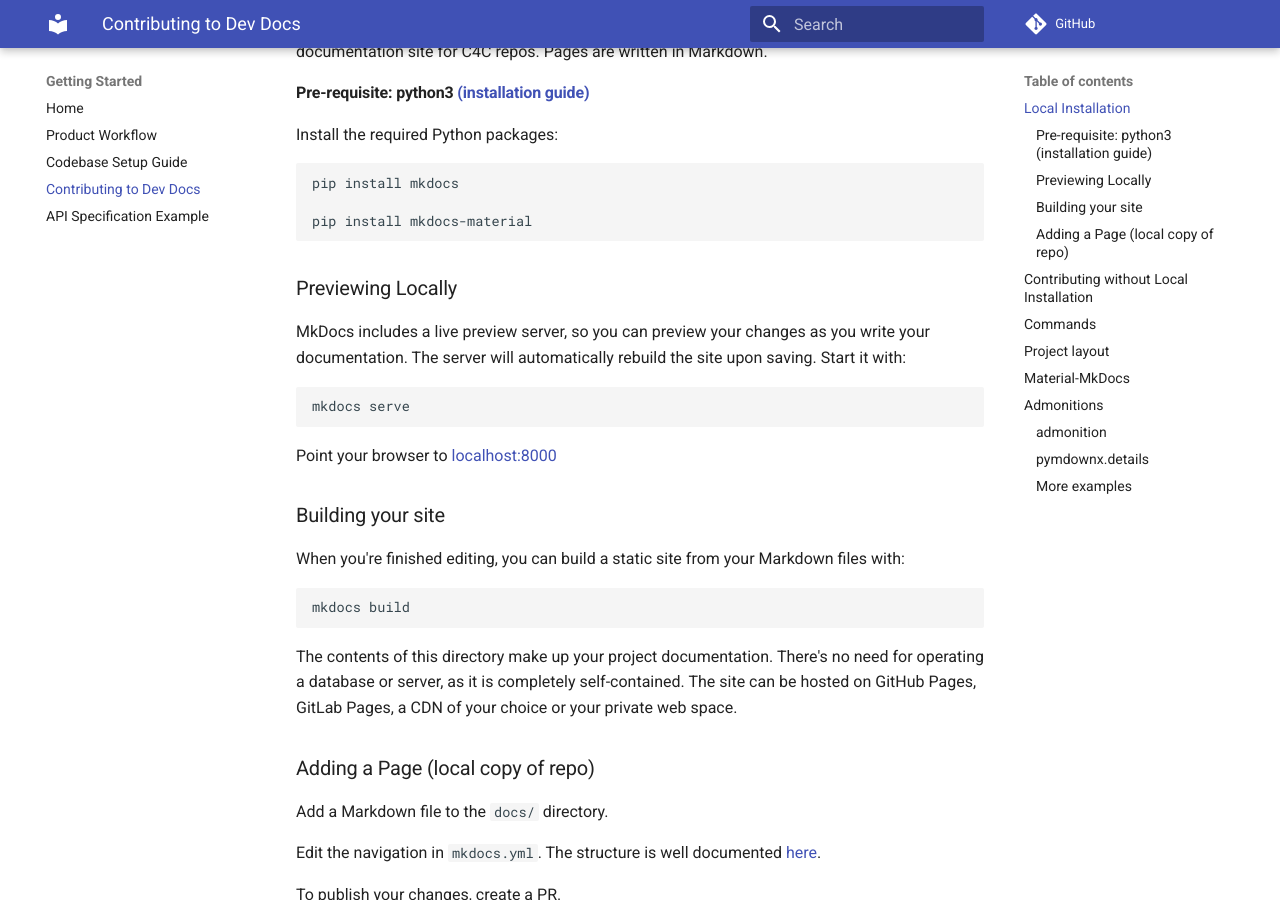
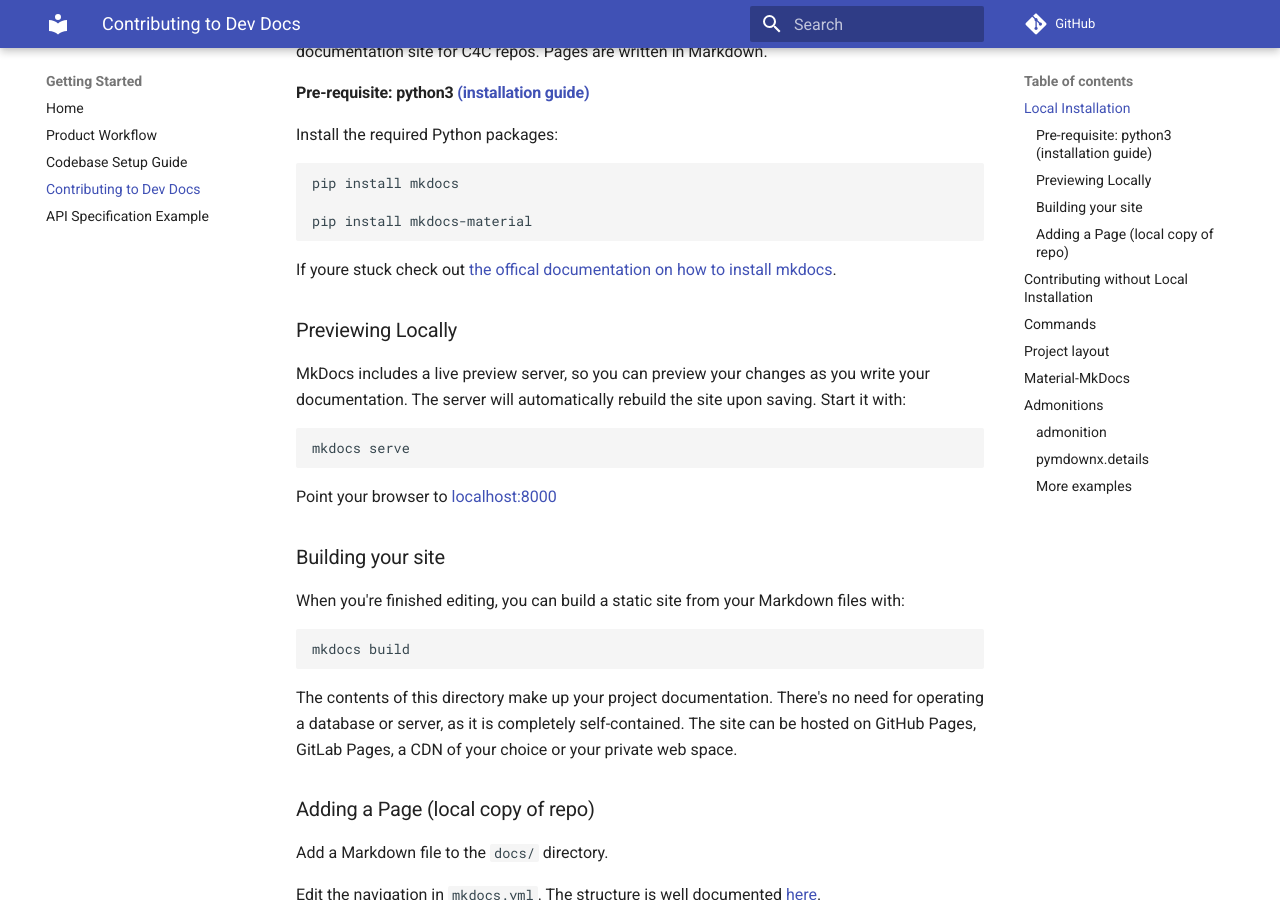
Before and after one commit to Code-4-Community/c4c-dev-docs, an MkDocs documentation site: the page built from docs/getting-started/mkdocs-starter.md, in a window 1280 px wide and 900 px high, scrolled down 440 px. Built offline with MkDocs 1.6.1 and Material for MkDocs 9.7.7, drawn with Linux system fonts in a browser that asks for light colours; comment, search, counter and statistics services are not loaded.

Commit message:
add offical docs

````diff
--- a/docs/getting-started/mkdocs-starter.md
+++ b/docs/getting-started/mkdocs-starter.md
@@ -17,6 +17,8 @@
 
 pip install mkdocs-material
 ```
+
+If youre stuck check out [the offical documentation on how to install mkdocs](https://www.mkdocs.org/#installation).
 
 ### Previewing Locally
 
````
